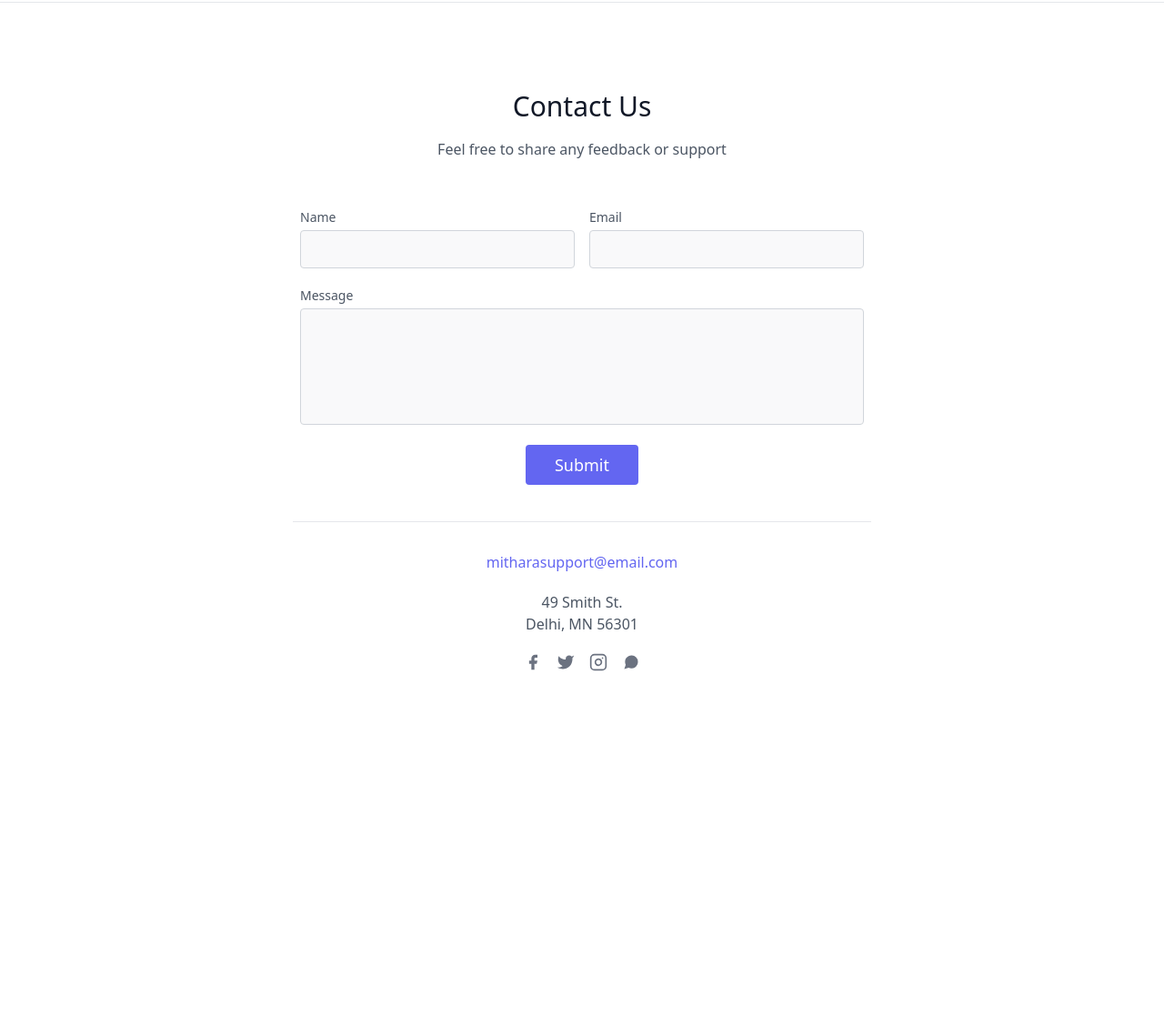
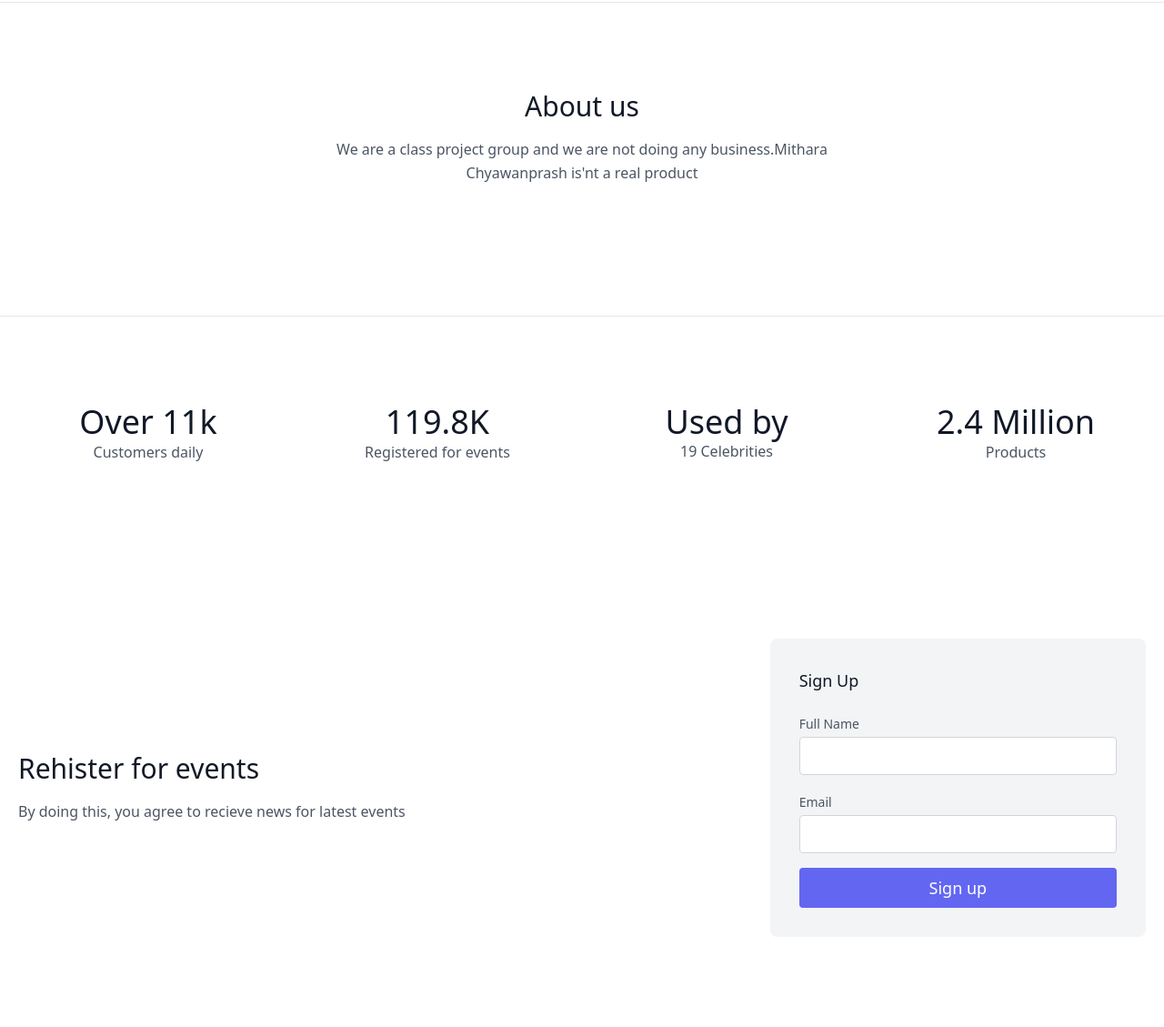
Before and after one commit to mithara/mithara, a plain HTML site: page index.html in a window 1280 px wide. Shown: the part 846-1975 px from the top of the page at 91% size. Before the commit the page ends 1686 px from the top, so only its background shows below. Drawn offline with nearby package versions, Linux system fonts and the light colour scheme.

Commit message:
Update index.html

```diff
--- a/index.html
+++ b/index.html
@@ -24,12 +24,66 @@
           <img class="lg:w-2/6 md:w-3/6 w-5/6 mb-10 object-cover object-center rounded" alt="hero" src="https://source.unsplash.com/720x600/?herbs">
           <div class="text-center lg:w-2/3 w-full">
             <h1 class="title-font sm:text-4xl text-3xl mb-4 font-medium text-gray-900">The first chyawanprash to boost 4x immunity</h1>
-            <p class="mb-8 leading-relaxed">In Sanskrit, the word ‘prash’ stands for a specially prepared food and ‘Chyawan’ was the name of the sage for whom this Ayurvedic nutritive formula was concocted to restore his youth & vitality. Thus the name ‘Chyawanprash’. As a health supplement, Mithara Chyawanprash can be taken by people from all age groups- kids, adults and elderly people alike for supreme health benefits.
+            <p class="mb-8 leading-relaxed">In Sanskrit, the word ‘prash’ stands for a specially prepared food and ‘Chyawan’ was the name of the sage for whom this Ayurvedic nutritive formula was concocted to restore his youth & vitality. Thus the name ‘Chyawanprash’. As a health supplement, Dabur Chyawanprash can be taken by people from all age groups- kids, adults and elderly people alike for supreme health benefits.
             </p>
           </div>
         </div>
       </section>
+
 <hr>
+<section class="text-gray-600 body-font">
+  <div class="container px-5 py-24 mx-auto">
+    <div class="text-center mb-20">
+      <h1 class="sm:text-3xl text-2xl font-medium text-center title-font text-gray-900 mb-4">About us</h1>
+      <p class="text-base leading-relaxed xl:w-2/4 lg:w-3/4 mx-auto">We are a class project group and we are not doing any business.Mithara Chyawanprash is'nt a real product</p>
+    </div>
+    <div class="flex flex-wrap -m-4">
+
+  </section>
+<hr>
+<section class="text-gray-600 body-font">
+  <div class="container px-5 py-24 mx-auto">
+    <div class="flex flex-wrap -m-4 text-center">
+      <div class="p-4 sm:w-1/4 w-1/2">
+        <h2 class="title-font font-medium sm:text-4xl text-3xl text-gray-900">Over 11k</h2>
+        <p class="leading-relaxed">Customers daily</p>
+      </div>
+      <div class="p-4 sm:w-1/4 w-1/2">
+        <h2 class="title-font font-medium sm:text-4xl text-3xl text-gray-900">119.8K</h2>
+        <p class="leading-relaxed">Registered for events</p>
+      </div>
+      <div class="p-4 sm:w-1/4 w-1/2">
+        <h2 class="title-font font-medium sm:text-4xl text-3xl text-gray-900">Used by</h2>
+        <p class="">19 Celebrities</p>
+      </div>
+      <div class="p-4 sm:w-1/4 w-1/2">
+        <h2 class="title-font font-medium sm:text-4xl text-3xl text-gray-900">2.4                              Million</h2>
+        <p class="leading-relaxed">Products</p>
+      </div>
+    </div>
+  </div>
+</section>
+<section class="text-gray-600 body-font">
+  <div class="container px-5 py-24 mx-auto flex flex-wrap items-center">
+    <div class="lg:w-3/5 md:w-1/2 md:pr-16 lg:pr-0 pr-0">
+      <h1 class="title-font font-medium text-3xl text-gray-900">Rehister for events</h1>
+      <p class="leading-relaxed mt-4">By doing this, you agree to recieve news for latest events</p>
+    </div>
+    <div class="lg:w-2/6 md:w-1/2 bg-gray-100 rounded-lg p-8 flex flex-col md:ml-auto w-full mt-10 md:mt-0">
+      <h2 class="text-gray-900 text-lg font-medium title-font mb-5">Sign Up</h2>
+      <div class="relative mb-4">
+        <label for="full-name" class="leading-7 text-sm text-gray-600">Full Name</label>
+        <input type="text" id="full-name" name="full-name" class="w-full bg-white rounded border border-gray-300 focus:border-indigo-500 focus:ring-2 focus:ring-indigo-200 text-base outline-none text-gray-700 py-1 px-3 leading-8 transition-colors duration-200 ease-in-out">
+      </div>
+      <div class="relative mb-4">
+        <label for="email" class="leading-7 text-sm text-gray-600">Email</label>
+        <input type="email" id="email" name="email" class="w-full bg-white rounded border border-gray-300 focus:border-indigo-500 focus:ring-2 focus:ring-indigo-200 text-base outline-none text-gray-700 py-1 px-3 leading-8 transition-colors duration-200 ease-in-out">
+      </div>
+      <button class="text-white bg-indigo-500 border-0 py-2 px-8 focus:outline-none hover:bg-indigo-600 rounded text-lg">Sign up</button>
+
+    </div>
+  </div>
+</section>
 <section class="text-gray-600 body-font relative">
     <div class="container px-5 py-24 mx-auto">
       <div class="flex flex-col text-center w-full mb-12">
```
